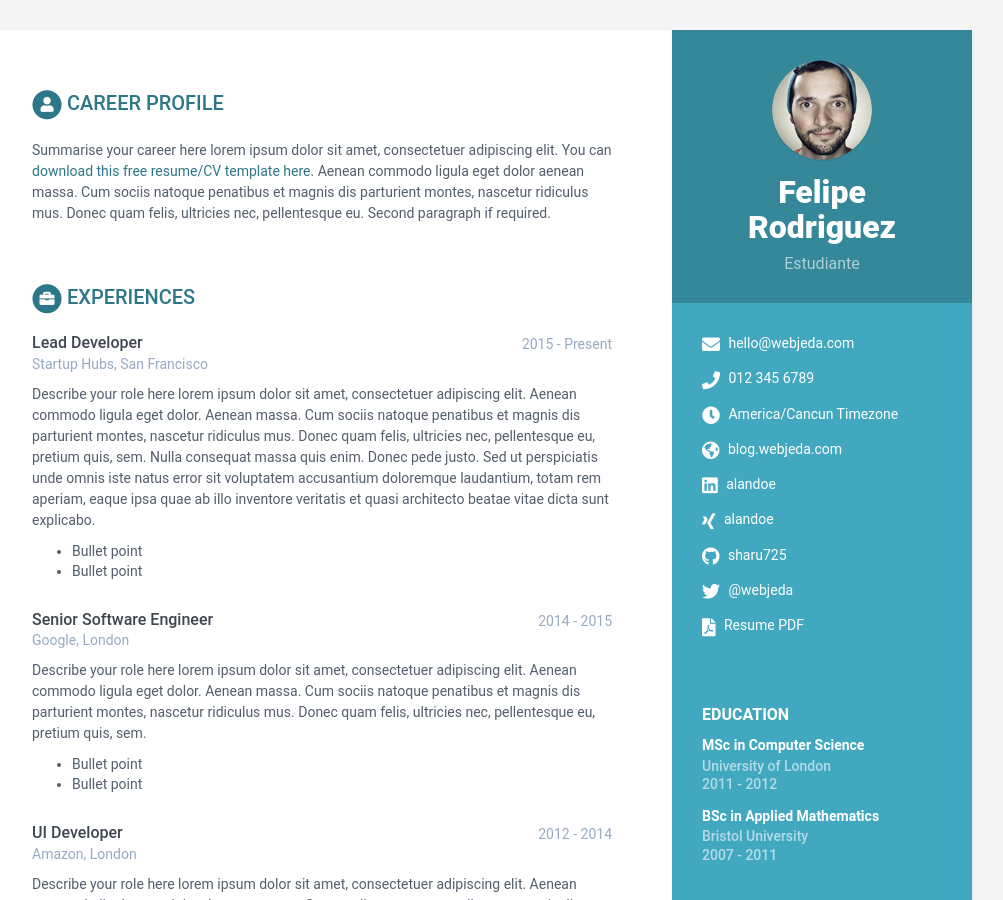
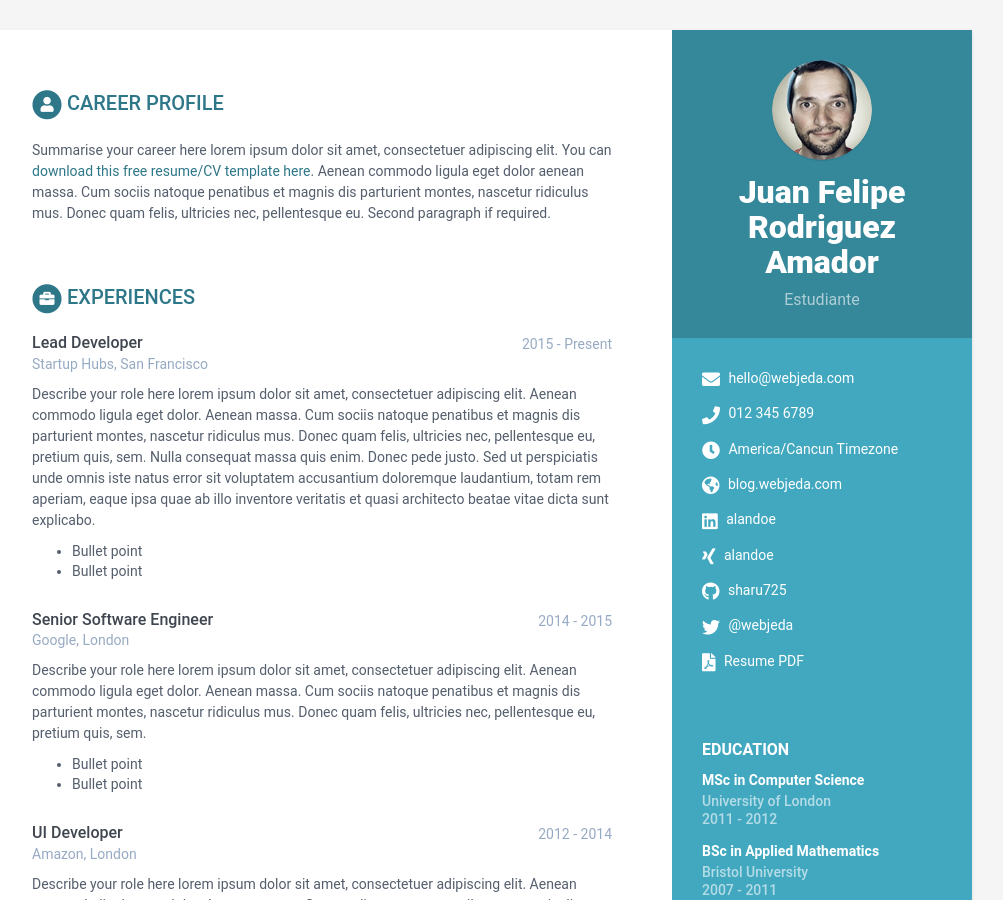
Before and after one commit to Phel1405/CV-Jekyll, a Jekyll site: the page built from index.html, in a window 1280 px wide and 900 px high. Shown: the whole window, without its empty margins (168-1171 px from the left). Built offline with Jekyll 4.4.1, drawn with Linux system fonts in a browser that asks for light colours.

Commit message:
Cambio hecho segun el feedback del PR

```diff
--- a/_data/data.yml
+++ b/_data/data.yml
@@ -8,7 +8,7 @@ sidebar:
     education: True # set to False if you want education in main section instead of in sidebar
 
     # Profile information
-    name: Felipe Rodriguez
+    name: Juan Felipe Rodriguez Amador
     tagline: Estudiante
     avatar: profile.png  #place a 100x100 picture inside /assets/images/ folder and provide the name of the file below
 
```
Also changed, not shown: Gemfile.lock (added).
